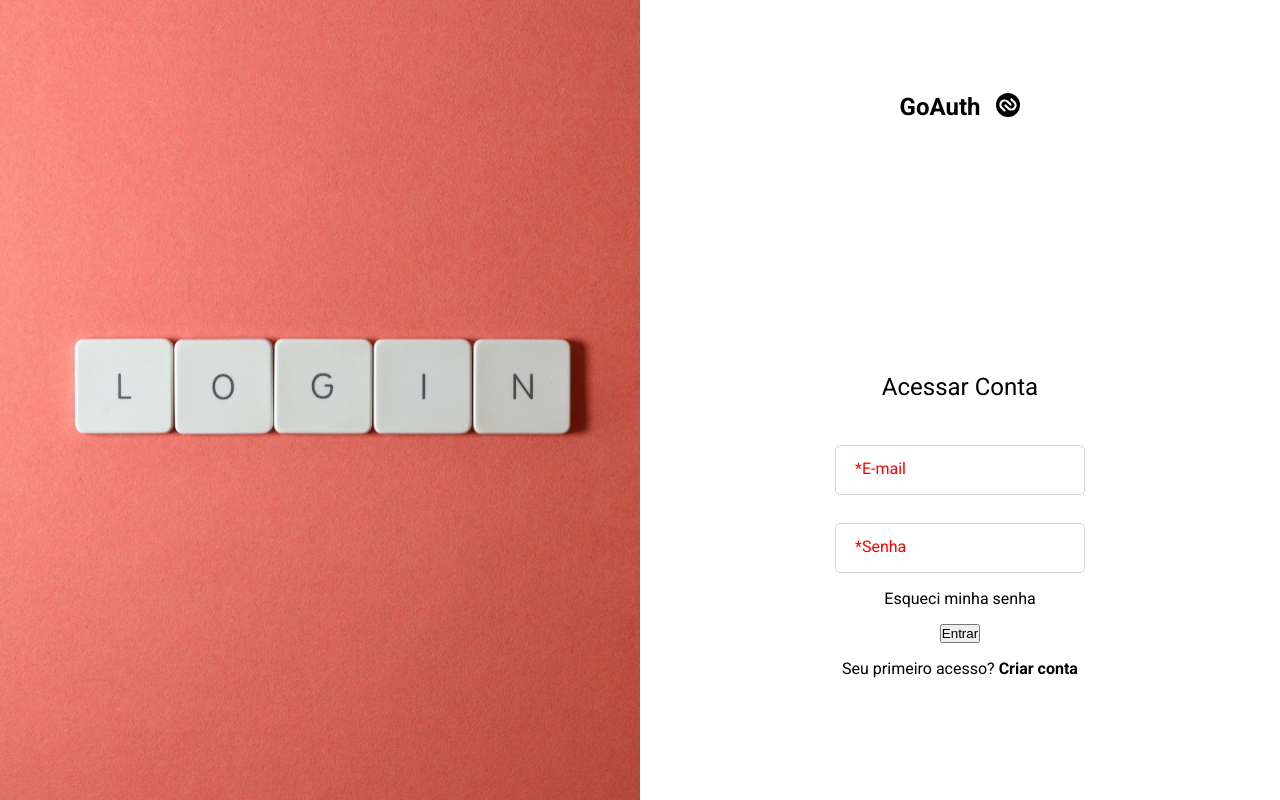
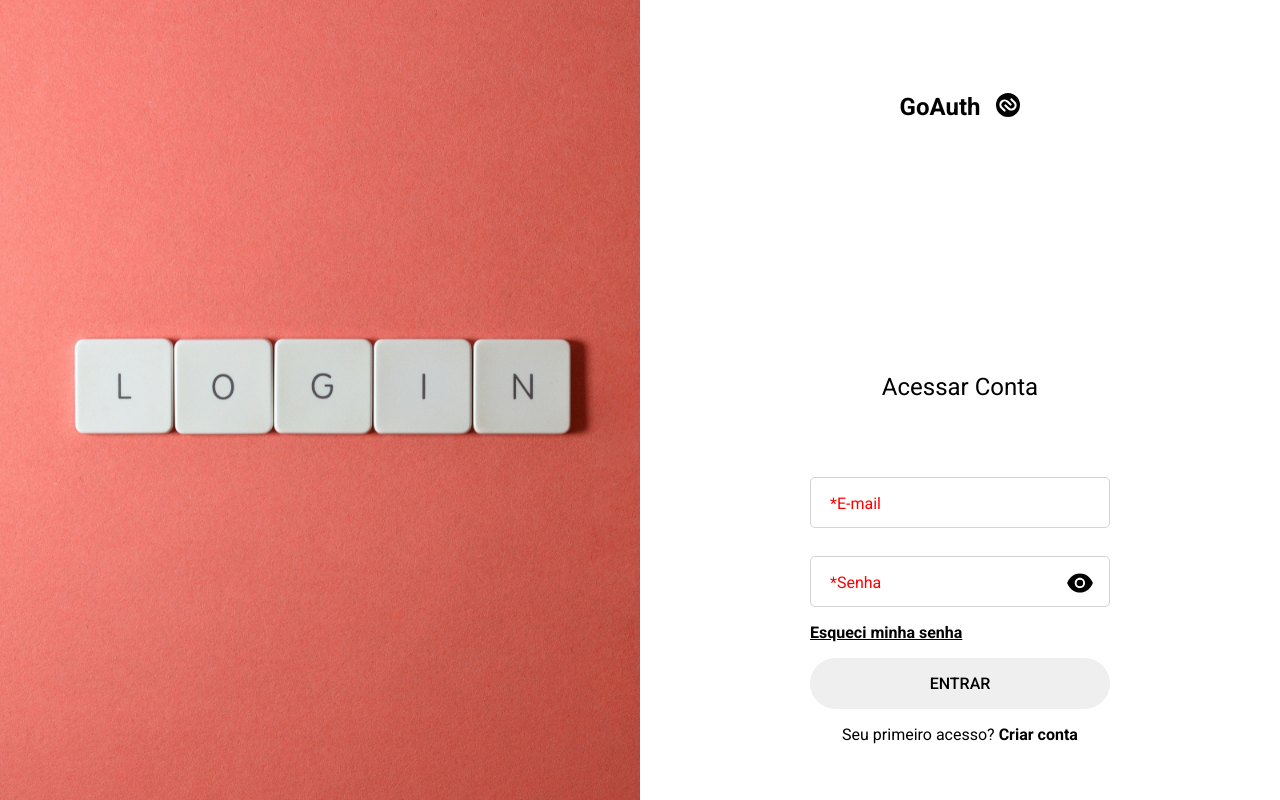
Before and after one commit to michelwene/GoAuth, a React (Create React App) app: page / in a window 1280 px wide. Built offline with nearby package versions, Linux system fonts and the light colour scheme.

Commit message:
feat: showPassword from input passoword

```diff
--- a/src/pages/Login/index.tsx
+++ b/src/pages/Login/index.tsx
@@ -11,7 +11,16 @@ import {
   InputGroup,
 } from "./styles";
 
+import { AiFillEye, AiFillEyeInvisible } from "react-icons/ai";
+import { useState } from "react";
+
 export function Login() {
+  const [showPassword, setShowPassword] = useState(false);
+
+  const handleShowPassword = () => {
+    setShowPassword(!showPassword);
+  };
+
   return (
     <Content>
       <Aside />
@@ -29,11 +38,22 @@ export function Login() {
             <FormLabel>E-mail</FormLabel>
           </InputGroup>
           <InputGroup>
-            <FormInput required placeholder=" " type="password" />
+            <FormInput
+              required
+              placeholder=" "
+              type={showPassword ? "text" : "password"}
+            />
             <FormLabel>Senha</FormLabel>
+            <button type="button" onClick={handleShowPassword}>
+              {showPassword ? (
+                <AiFillEyeInvisible fontSize="30px" />
+              ) : (
+                <AiFillEye fontSize="30px" />
+              )}
+            </button>
           </InputGroup>
           <FormLink>Esqueci minha senha</FormLink>
-          <FormButton>Entrar</FormButton>
+          <FormButton type="submit">Entrar</FormButton>
           <p>
             Seu primeiro acesso? <a>Criar conta</a>
           </p>
--- a/src/pages/Login/styles.ts
+++ b/src/pages/Login/styles.ts
@@ -44,11 +44,15 @@ export const FormGroup = styled.form`
 
   h2 {
     font-weight: 400;
-    padding-bottom: 1rem;
+    padding-bottom: 3rem;
   }
 
   p > a {
     font-weight: 700;
+
+    &:hover {
+      text-decoration: underline;
+    }
   }
 `;
 
@@ -70,12 +74,24 @@ export const InputGroup = styled.div`
     top: 0;
     color: #3951b2;
   }
+
+  button {
+    border: 0 none;
+    background: inherit;
+
+    height: 30px;
+    width: 30px;
+
+    position: absolute;
+    right: 15px;
+    top: calc(50% - 8px);
+  }
 `;
 
 export const FormLabel = styled.label`
   pointer-events: none;
   position: absolute;
-  top: calc(50% - 10px);
+  top: calc(50% - 8px);
   left: 15px;
   transition: all 0.1s linear;
   -webkit-transition: all 0.1s linear;
@@ -88,8 +104,8 @@ export const FormInput = styled.input`
   border: 1px solid lightgray;
   border-radius: 5px;
   outline: none;
-  min-width: 250px;
-  padding: 15px 20px;
+  min-width: 300px;
+  padding: 15px 50px 15px 20px;
   font-size: 16px;
   transition: all 0.1s linear;
   -webkit-transition: all 0.1s linear;
@@ -109,9 +125,32 @@ export const FormInput = styled.input`
   }
 `;
 
-export const FormLink = styled.a``;
+export const FormLink = styled.a`
+  align-self: flex-start;
+  font-weight: 700;
+  text-decoration: underline;
 
-export const FormButton = styled.button``;
+  &:hover {
+    text-decoration: none;
+  }
+`;
+
+export const FormButton = styled.button`
+  border: 0 none;
+  border-radius: 30px;
+  font-size: 1rem;
+  font-weight: 500;
+
+  padding: 1rem 0;
+  text-transform: uppercase;
+  width: 100%;
+
+  transition: filter 0.2s ease-in-out;
+
+  &:hover {
+    filter: brightness(0.8);
+  }
+`;
 
 export const AuthIcon = styled(SiAuthy)`
   font-size: 1.5rem;
--- a/src/styles/global.ts
+++ b/src/styles/global.ts
@@ -30,6 +30,7 @@ body{
 }
 
 body,input,textarea, button{
+    font-family: 'Roboto', sans-serif;
     font-weight: 400;
 }
 
```
